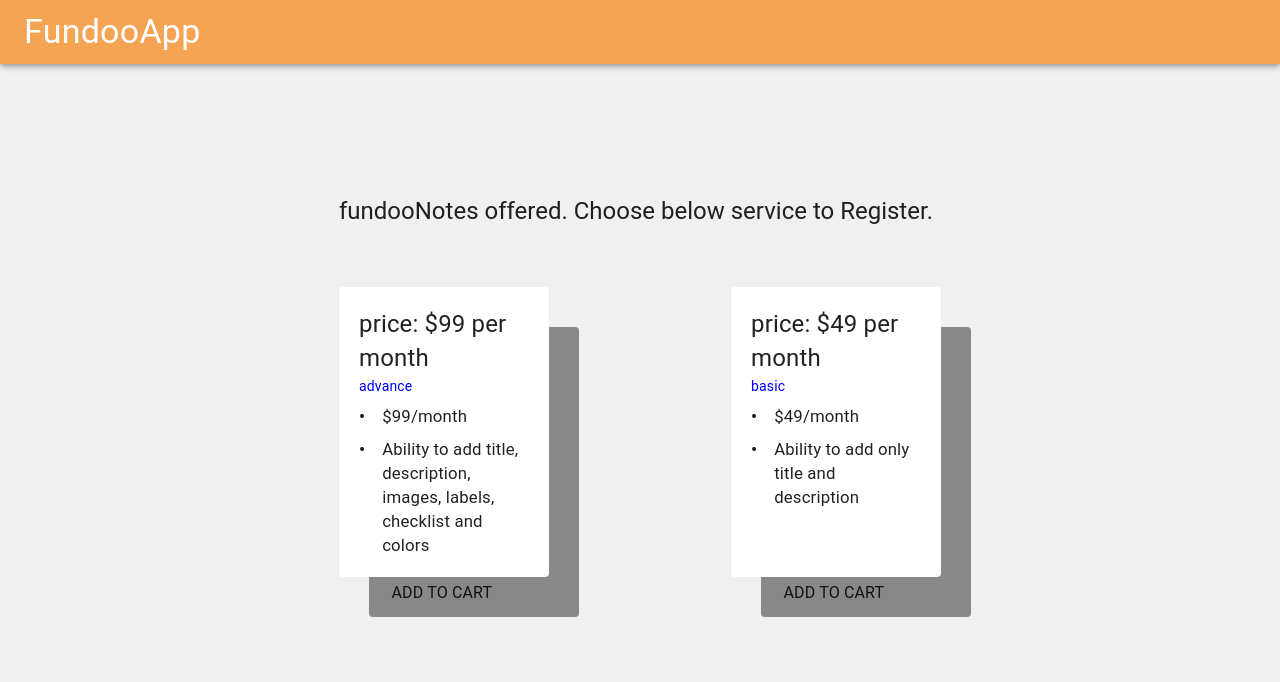
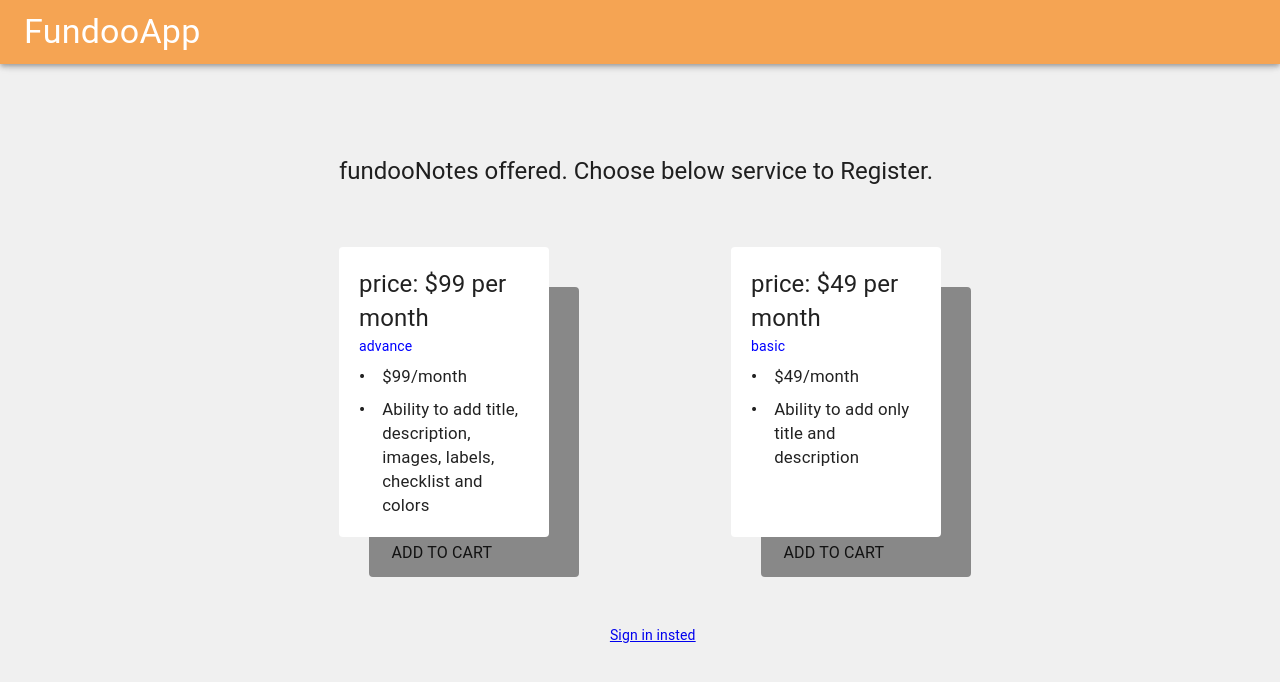
Before and after one commit to saurabhgavali23/FundooApp-ReactJs, a React (Create React App) app: page /home in a window 1280 px wide. Shown: the top 682 px of the page. Built offline with nearby package versions, Linux system fonts and the light colour scheme; no server answers.

Commit message:
[Saurabh] Add: Sign in link for user login

```diff
--- a/src/pages/user_authorization/UserAuthentication.css
+++ b/src/pages/user_authorization/UserAuthentication.css
@@ -8,10 +8,10 @@
 .paper:hover{
     box-shadow: 30px 40px #f5a453 !important;
 }
-.mainContainer{
+.mainHomeContainer{
     width: 650px !important;
 }
-.gridContainer{
+.gridHomeContainer{
     height: 100vh;
 }
 .subGridContainer{
@@ -49,3 +49,7 @@
     margin-top: 2% !important;
     margin-left: 25% !important;
 }
+.linkText{
+    margin-top: 10% !important;
+    margin-left: 45% !important;
+}
--- a/src/pages/user_authorization/UserAuthorization.jsx
+++ b/src/pages/user_authorization/UserAuthorization.jsx
@@ -8,6 +8,7 @@ import {
   Typography,
 } from "@material-ui/core";
 import React from "react";
+import { Link } from "react-router-dom";
 import "../user_authorization/UserAuthentication.css";
 
 const UserAuthorization = () => {
@@ -20,8 +21,8 @@ const UserAuthorization = () => {
           </Typography>
         </Toolbar>
       </AppBar>
-      <Container className="mainContainer">
-        <Grid container className="gridContainer" alignItems="center">
+      <Container className="mainHomeContainer">
+        <Grid container className="gridHomeContainer" alignItems="center">
           <Grid item xs={12}>
             <Typography variant="h5" className="offerText">
               fundooNotes offered. Choose below service to Register.
@@ -72,6 +73,11 @@ const UserAuthorization = () => {
                 <Typography className="cartText">ADD TO CART</Typography>
               </Grid>
             </Grid>
+            <Grid item className="linkText">
+            <Link to="/login" >
+                {"Sign in insted"}
+            </Link>
+            </Grid>
           </Grid>
         </Grid>
       </Container>
```
